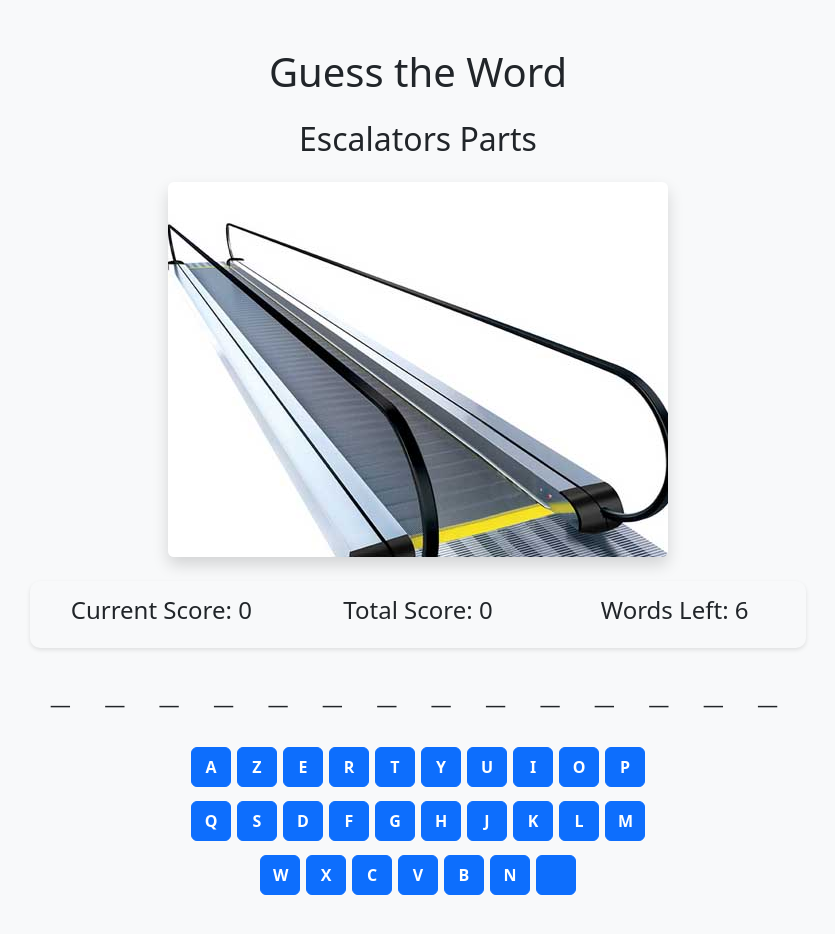
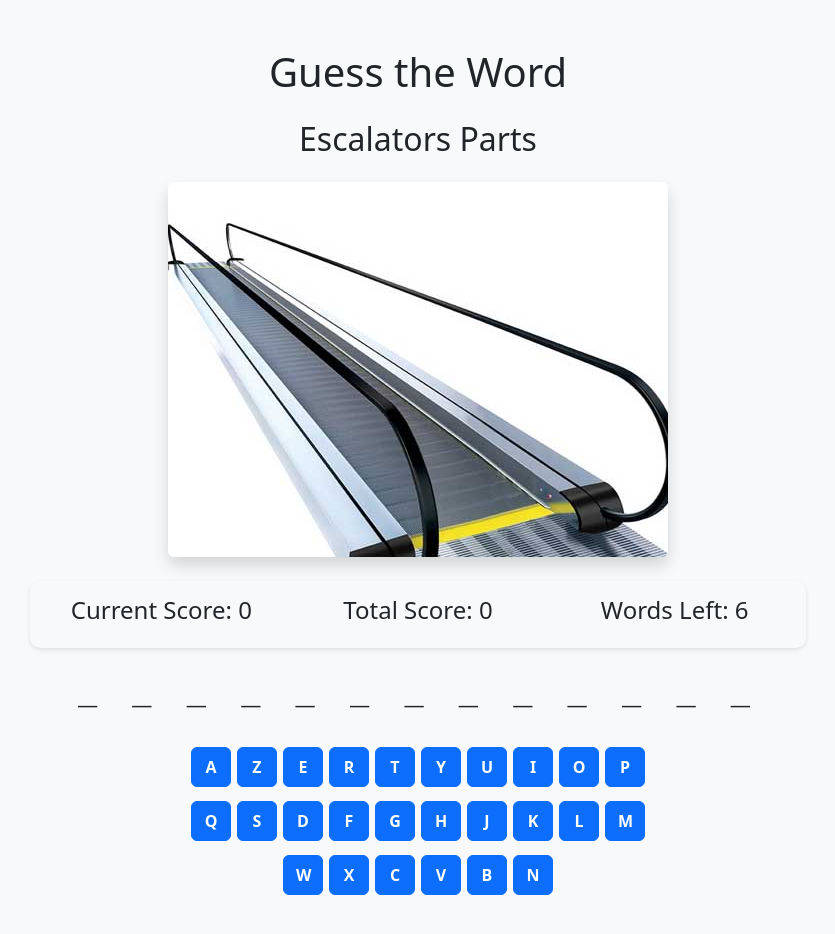
Before and after one commit to tenglom/guess, a plain HTML site: page index.html in a window 1280 px wide. Shown: the whole page, without its empty margins (222-1057 px from the left). Drawn offline with nearby package versions, Linux system fonts and the light colour scheme.

Commit message:
Update index.html

```diff
--- a/index.html
+++ b/index.html
@@ -76,11 +76,11 @@
         const words = [
             { word: 'HANDRAIL', image: '/guess/escalator/handrail.webp' },
             { word: 'ELEVATOR', image: '/guess/escalator/elevator.jpeg' },
-            { word: 'SKIRT BRUSHES', image: '/guess/escalator/skirt brushes.webp' },
+            { word: 'SKIRTBRUSHES', image: '/guess/escalator/skirt brushes.webp' },
             { word: 'ESCALATOR', image: '/guess/escalator/escalator.jpeg' },
-            { word: 'STEP CHAIN', image: '/guess/escalator/step chain.jpg' },
-            { word: 'MOVING WALKWAY', image: '/guess/escalator/moving walkway.jpg' },
-            { word: 'STEP ROLLERS', image: '/guess/escalator/step rollers.jpg' }
+            { word: 'STEPCHAIN', image: '/guess/escalator/step chain.jpg' },
+            { word: 'MOVINGWALKWAY', image: '/guess/escalator/moving walkway.jpg' },
+            { word: 'STEPROLLERS', image: '/guess/escalator/step rollers.jpg' }
         ];
 
         let currentWord = '';
@@ -93,7 +93,7 @@
         const keyboard = [
             'AZERTYUIOP'.split(''),
             'QSDFGHJKLM'.split(''),
-            'WXCVBN '.split('')
+            'WXCVBN'.split('')
         ];
 
         function initializeGame() {
```
